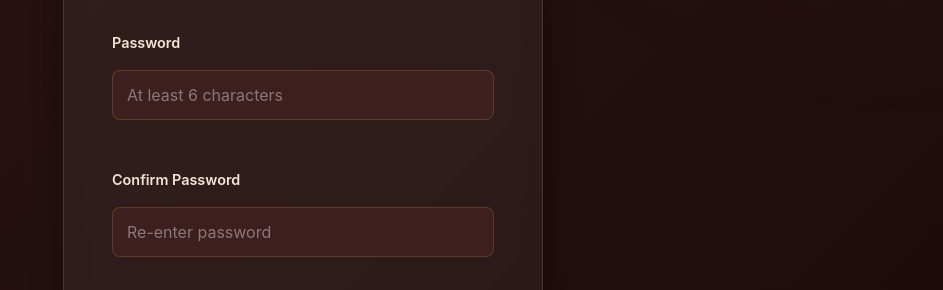
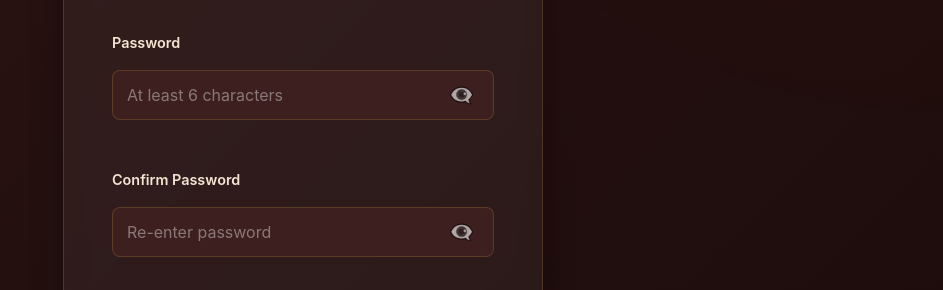
Before and after one commit to lmarlmarlmar46-ops/equipment-management-system, a React (Vite) app in the folder frontend/: page /register in a window 1280 px wide. Shown: the part 510-800 px from the top of the page, without its empty margins (337-1280 px from the left). Built offline with nearby package versions, Linux system fonts and the light colour scheme; no server answers.

Commit message:
Add password visibility toggle and fix seed script for PostgreSQL
- Add show/hide password button with eye icon on Login and Register pages
- Fix seed.js to use PostgreSQL query syntax (result.rows)
- Add password toggle styling to Auth.css
- Demo accounts ready to work after seeding

```diff
--- a/frontend/src/pages/Login.jsx
+++ b/frontend/src/pages/Login.jsx
@@ -10,6 +10,7 @@
     password: '',
   });
   const [loading, setLoading] = useState(false);
+  const [showPassword, setShowPassword] = useState(false);
   const { login } = useAuth();
   const navigate = useNavigate();
 
@@ -72,8 +73,9 @@
 
           <div className="form-group">
             <label htmlFor="password">Password</label>
+            <div className="password-input-wrapper">
               <input
-              type="password"
+                type={showPassword ? "text" : "password"}
                 id="password"
                 name="password"
                 value={formData.password}
@@ -82,6 +84,15 @@
                 required
                 disabled={loading}
               />
+              <button
+                type="button"
+                className="password-toggle"
+                onClick={() => setShowPassword(!showPassword)}
+                aria-label={showPassword ? "Hide password" : "Show password"}
+              >
+                {showPassword ? '👁️' : '👁️‍🗨️'}
+              </button>
+            </div>
           </div>
 
           <button type="submit" className="btn-primary" disabled={loading}>
--- a/frontend/src/pages/Register.jsx
+++ b/frontend/src/pages/Register.jsx
@@ -14,6 +14,8 @@
     employee_id: '',
   });
   const [loading, setLoading] = useState(false);
+  const [showPassword, setShowPassword] = useState(false);
+  const [showConfirmPassword, setShowConfirmPassword] = useState(false);
   const { register } = useAuth();
   const navigate = useNavigate();
 
@@ -103,8 +105,9 @@
 
           <div className="form-group">
             <label htmlFor="password">Password</label>
+            <div className="password-input-wrapper">
               <input
-              type="password"
+                type={showPassword ? "text" : "password"}
                 id="password"
                 name="password"
                 value={formData.password}
@@ -113,12 +116,22 @@
                 required
                 disabled={loading}
               />
+              <button
+                type="button"
+                className="password-toggle"
+                onClick={() => setShowPassword(!showPassword)}
+                aria-label={showPassword ? "Hide password" : "Show password"}
+              >
+                {showPassword ? '👁️' : '👁️‍🗨️'}
+              </button>
+            </div>
           </div>
 
           <div className="form-group">
             <label htmlFor="confirmPassword">Confirm Password</label>
+            <div className="password-input-wrapper">
               <input
-              type="password"
+                type={showConfirmPassword ? "text" : "password"}
                 id="confirmPassword"
                 name="confirmPassword"
                 value={formData.confirmPassword}
@@ -127,6 +140,15 @@
                 required
                 disabled={loading}
               />
+              <button
+                type="button"
+                className="password-toggle"
+                onClick={() => setShowConfirmPassword(!showConfirmPassword)}
+                aria-label={showConfirmPassword ? "Hide password" : "Show password"}
+              >
+                {showConfirmPassword ? '👁️' : '👁️‍🗨️'}
+              </button>
+            </div>
           </div>
 
           <div className="form-group">
--- a/frontend/src/styles/Auth.css
+++ b/frontend/src/styles/Auth.css
@@ -326,3 +326,41 @@
   color: rgba(255, 255, 255, 0.8);
   margin-bottom: 0.5rem;
 }
+
+/* Password Input Wrapper */
+.password-input-wrapper {
+  position: relative;
+  display: flex;
+  align-items: center;
+}
+
+.password-input-wrapper input {
+  flex: 1;
+  padding-right: 3rem;
+}
+
+.password-toggle {
+  position: absolute;
+  right: 0.75rem;
+  background: none;
+  border: none;
+  cursor: pointer;
+  padding: 0.5rem;
+  font-size: 1.25rem;
+  display: flex;
+  align-items: center;
+  justify-content: center;
+  color: rgba(255, 255, 255, 0.6);
+  transition: color 0.3s ease;
+  z-index: 10;
+}
+
+.password-toggle:hover {
+  color: #d4af37;
+}
+
+.password-toggle:focus {
+  outline: 2px solid #d4af37;
+  outline-offset: 2px;
+  border-radius: 4px;
+}
```
Also changed, not shown: 1 other file (tests, documents, lock files or other folders). Lines whose indentation alone changed are shown as unchanged.
